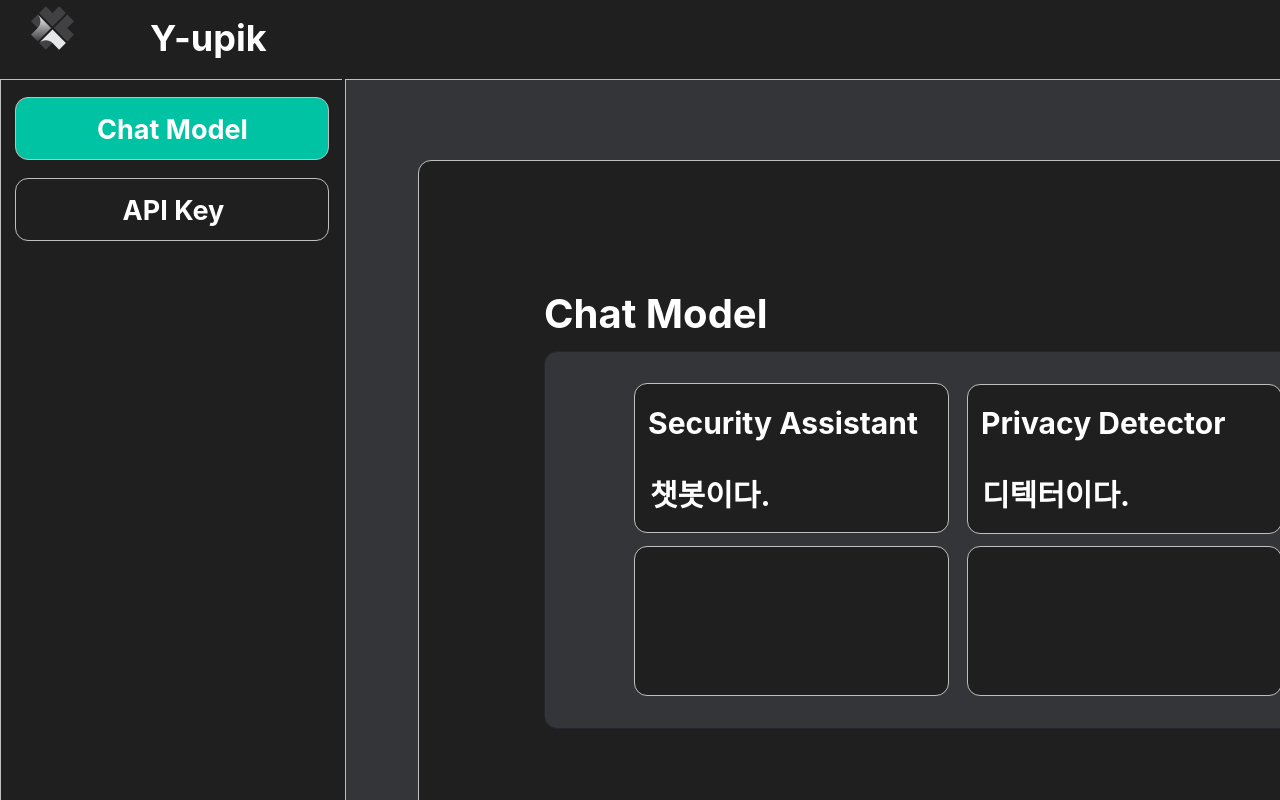
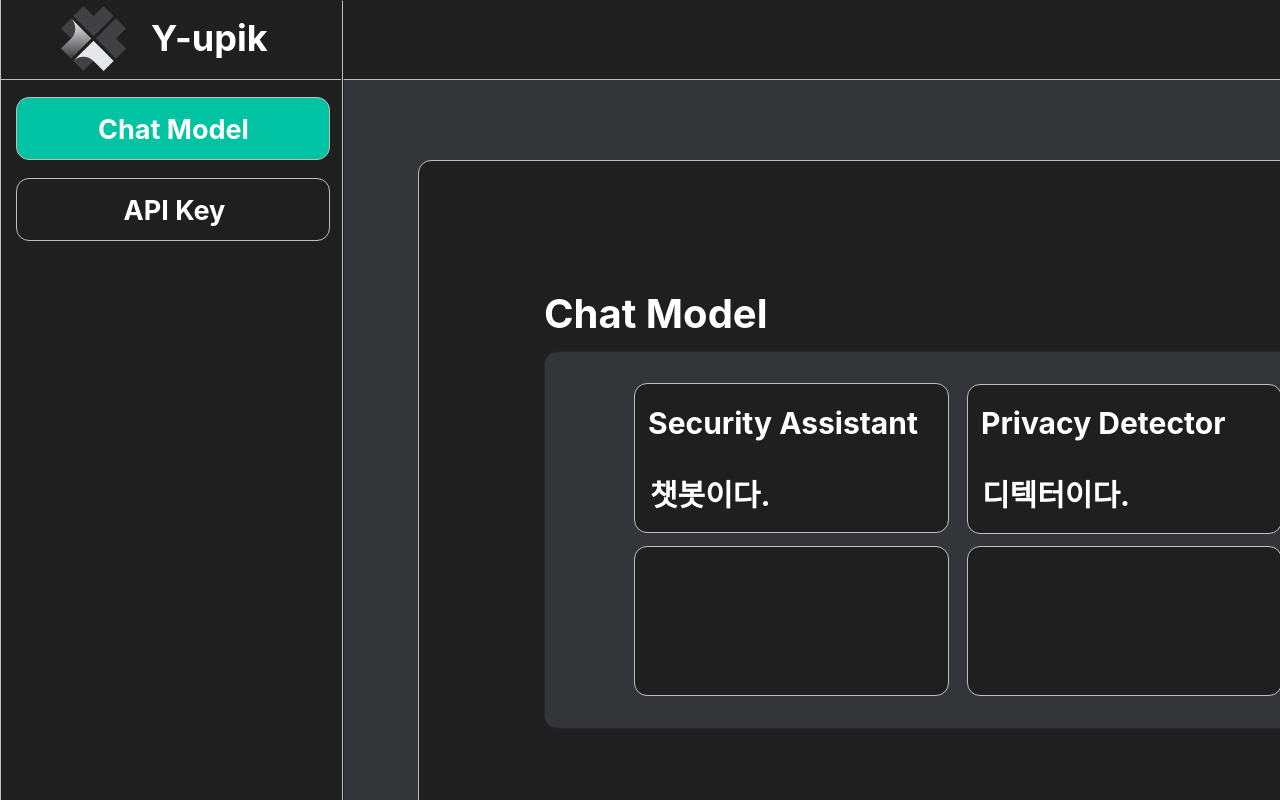
Before and after one commit to hurhyeon/gloogloo, a Vue app: page / in a window 1280 px wide. Shown: the top 800 px of the page. Built offline with nearby package versions, Linux system fonts and the light colour scheme.

Commit message:
6일차 ver.2

```diff
--- a/src/pages/ApiKey.vue
+++ b/src/pages/ApiKey.vue
@@ -146,7 +146,9 @@
     .chatModelWrapper:focus{
       background-color: #00c3a4;
     }
-
+    .chatModelWrapper:hover{
+      background-color: #00c3a4;
+    }
     .apiKey {
       position: absolute;
       cursor: pointer;
--- a/src/pages/MainmainB.vue
+++ b/src/pages/MainmainB.vue
@@ -1,17 +1,22 @@
 <template>
+  <meta name="viewport" content="width=device-width, initial-scale=1, user-scalable=no">
   <div class="MainmainB" :class="(mode === 'dark') ? 'dark' : 'light'">
     <div :class="$style.mainmainB" >
       <div :class="$style.mainmainBChild"  />
       <div :class="$style.mainmainBItem"  />
       <div :class="$style.mainmainBInner" />
+      <div :class="$style.maincontent">
+      <div :class="$style.content">
       <img :class="$style.blackAndWhiteCollection11" alt="" src="/black-and-white-collection-11.svg" @click="onMainClick"/>
       <b :class="$style.yUpik" @click="onMainClick" >Y-upik</b>
+    </div>
       <div :class="$style.chatModelWrapper" @click ="onMainClick">
         <b :class="$style.chatModel" @click ="onMainClick"> Chat Model </b>
       </div>
       <div :class="$style.apiKeyWrapper" @click ="onApiClick">
         <b :class="$style.apiKey" @click ="onApiClick">API Key </b>
       </div>
+    </div>
       <div :class="$style.rectangleDiv" />
       <div :class="$style.mainmainBChild1" />
       <img :class="$style.icon" alt="" src="/1.svg" />
@@ -29,6 +34,7 @@
       <b :class="$style.b1" @click = "onPrivircyClick">디텍터이다.</b>
     </div>
   </div>
+
   </template>
   <script>
     import { defineComponent } from "vue";
@@ -59,62 +65,93 @@
   </script>
   <style module>
 
+
     * {
         margin: 0;
         padding: 0;
         box-sizing: border-box;
+
     }
 
     .app{
-      width: 100vw;
-      min-height: 100vh;
       background: #1f1f1f;
-      color:#1f1f1f;
+      color: #1f1f1f;
+
     }
 
     .dark{
+      width: 100vw;
+      height: 100vh;
       background: #1f1f1f;
       color: #1f1f1f;
     }
     .mainmainBChild {
       position: absolute;
-      background-color: #1f1f1f;
+
       top: 0px;
       left: 0px;
-      width: 342px;
-      height: 700px;
+      width: 100vw;
+      height: 100vh;
+
     }
     .mainmainBItem {
       position: absolute;
-      background-color: #1f1f1f;
+      background: #1f1f1f;
       top: 79px;
       left: 0px;
-      width: 345px;
-      height: 1001px;
+      width: 100vw;
+      height: 100vh;
+
+
+    }
+
+    .maincontent{
+      position: absolute;
+      top: 0px;
+      left: 0px;
+      background: #1f1f1f;
+      box-sizing: border-box;
+      width: 342px;
+      height: 1080px;
       border: 1px solid #bfbfc0;
+      border-right: hidden;
+      border-top: hidden;
+
+
+    }
+    .content{
+      position: absolute;
+      top: 0px;
+      left: 0px;
+
+      box-sizing: border-box;
+      width: 340px;
+      height: 80px;
+      border: 1px solid #bfbfc0;
+      border-right: hidden;
+      border-top: hidden;
+      border-left: hidden;
+
     }
     .mainmainBInner {
       position: absolute;
       top: 0px;
       left: 342px;
-      background-color: #1f1f1f;
-      border: 1px solid #1f1f1f;
+      background: #1f1f1f;
       box-sizing: border-box;
       width: 1571px;
       height: 1080px;
-
+      border: 1px solid #bfbfc0;
+      border-right: 1px solid #1f1f1f;
+      border-top: 1px solid #1f1f1f;
     }
     .blackAndWhiteCollection11 {
       position: absolute;
-      height: 6.02%;
-      width: 3.4%;
-      top: 0.46%;
-      right: 94.2%;
-      bottom: 93.52%;
-      left: 2.4%;
-      max-width: 100vw;
+      top:6px;
+      left: 60px;
+
       overflow: hidden;
-      max-height: 100vh;
+
       cursor: pointer;
     }
     .yUpik {
@@ -124,12 +161,14 @@
       font-size: 36px;
       cursor: pointer;
 
+
     }
     .chatModel {
       position: absolute;
       top: 15px;
       left: 81px;
       cursor: pointer;
+
     }
     .chatModelWrapper {
       position: absolute;
@@ -144,6 +183,7 @@
       overflow: hidden;
       cursor: pointer;
       font-size: 27px;
+
     }
     .chatModelWrapper:hover{
       background-color: #00c3a4;
@@ -154,6 +194,7 @@
       cursor: pointer;
       top: 15px;
       left: 106.5px;
+
     }
     .apiKeyWrapper {
       position: absolute;
@@ -161,13 +202,14 @@
       top: 178px;
       left: 15px;
       border-radius: 13px;
-      background-color: #1f1f1f;
+
       border: 1px solid #bfbfc0;
       box-sizing: border-box;
       width: 314px;
       height: 63px;
       overflow: hidden;
       font-size: 27px;
+
     }
     .apiKeyWrapper:hover{
       background-color: #00c3a4;
@@ -175,11 +217,12 @@
     .rectangleDiv {
       position: absolute;
       top: 79px;
-      left: 345px;
+      left: 343px;
       background-color: #333539;
       width: 1568px;
       height: 1001px;
       border: 1px solid #bfbfc0;
+      border-left: 1px solid #1f1f1f;
     }
     .mainmainBChild1 {
       position: absolute;
@@ -191,6 +234,7 @@
       box-sizing: border-box;
       width: 1413px;
       height: 756px;
+
     }
     .icon {
       position: absolute;
@@ -199,12 +243,14 @@
       width: 50px;
       height: 50px;
       cursor: pointer;
+
     }
     .chatModel1 {
       position: absolute;
       top: 289px;
       left: 544px;
       font-size: 40px;
+
     }
     .mainmainBChild2 {
       position: absolute;
@@ -216,6 +262,7 @@
       box-sizing: border-box;
       width: 1160px;
       height: 378px;
+
     }
     .mainmainBChild3 {
       position: absolute;
@@ -228,6 +275,7 @@
       width: 315px;
       height: 150px;
       cursor: pointer;
+
     }
     .mainmainBChild4 {
       position: absolute;
@@ -240,6 +288,7 @@
       width: 315px;
       height: 150px;
       cursor: pointer;
+
     }
     .mainmainBChild5 {
       position: absolute;
@@ -251,6 +300,7 @@
       box-sizing: border-box;
       width: 315px;
       height: 150px;
+
     }
     .mainmainBChild6 {
       position: absolute;
@@ -262,6 +312,7 @@
       box-sizing: border-box;
       width: 315px;
       height: 150px;
+
     }
     .mainmainBChild7 {
       position: absolute;
@@ -273,6 +324,7 @@
       box-sizing: border-box;
       width: 315px;
       height: 150px;
+
     }
     .mainmainBChild8 {
       position: absolute;
@@ -284,12 +336,14 @@
       box-sizing: border-box;
       width: 315px;
       height: 150px;
+
     }
     .securityAssistant {
       position: absolute;
       cursor: pointer;
       top: 405px;
       left: 648px;
+
     }
     .p {
       position: absolute;
@@ -299,6 +353,7 @@
       display: inline-block;
       width: 210px;
       height: 100px;
+
     }
     .b {
       position: absolute;
@@ -307,12 +362,14 @@
       display: inline-block;
       width: 120px;
       height: 55px;
+
     }
     .privacyDetector {
       position: absolute;
       cursor: pointer;
       top: 405px;
       left: 981px;
+
     }
 
     .b1 {
@@ -323,6 +380,7 @@
       display: inline-block;
       width: 192px;
       height: 50px;
+
     }
     .mainmainB {
       position: relative;
@@ -332,5 +390,8 @@
       font-size: 30px;
       color: #fff;
       font-family: Inter;
+
     }
+
+
   </style>
```
